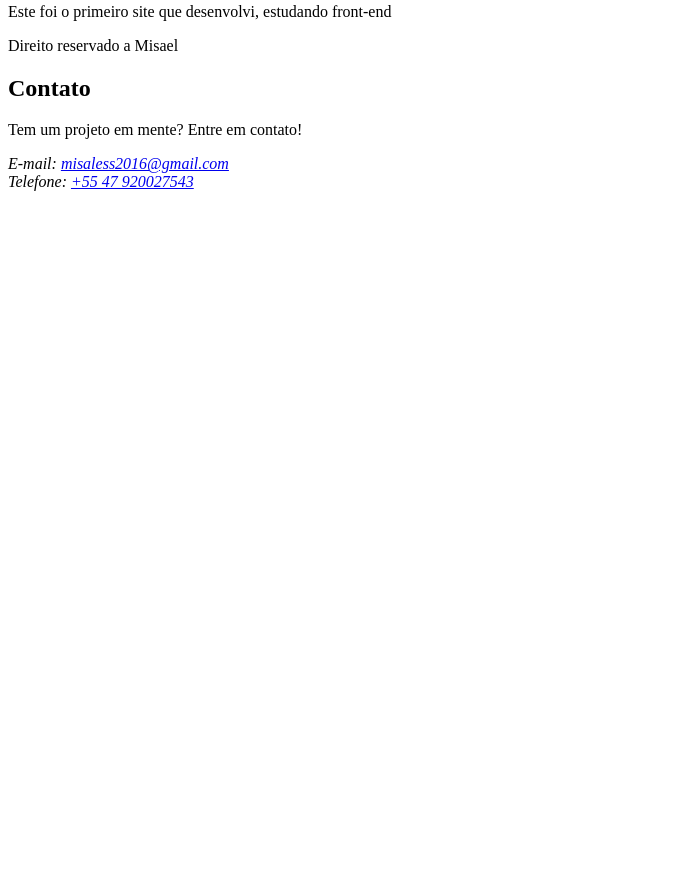
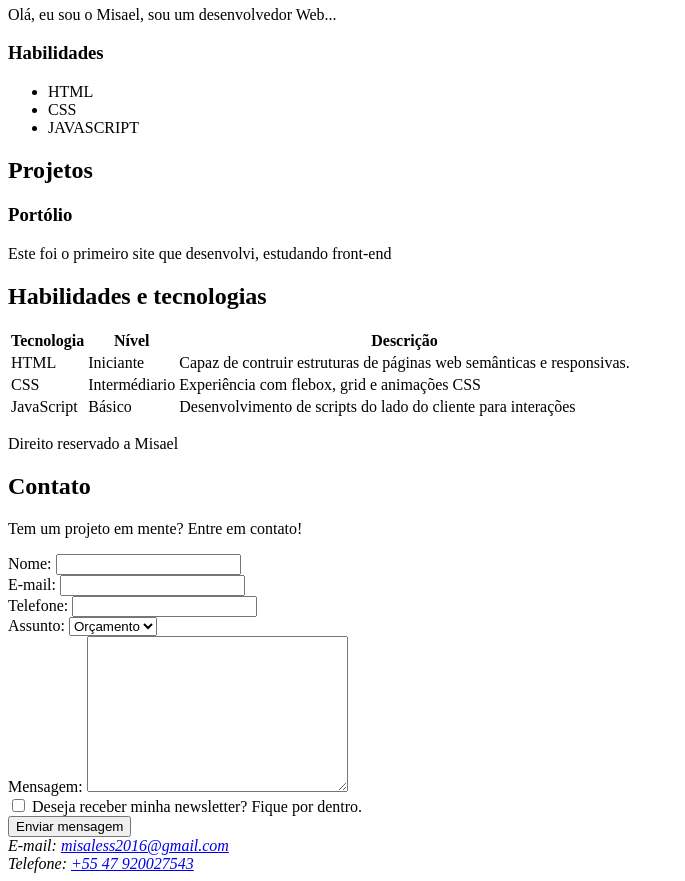
Before and after one commit to Misael027/Site, a plain HTML site: page index.html in a window 1280 px wide. Shown: the part 489-1370 px from the top of the page, without its empty margins (0-685 px from the left). Before the commit the page ends 800 px from the top, so only its background shows below. Drawn offline with Linux system fonts and the light colour scheme.

Commit message:
Adição de formulário e tabela no site.

```diff
--- a/index.html
+++ b/index.html
@@ -18,11 +18,11 @@
                 <li><a href="https://google.com.br/" target="_blank">Google</a></li>
             </ul>
         </nav>
+
     </header>
     <section id="Sobre">
         <h2>Sobre mim</h2>
-        <img src="IMG_0421.JPG" title="Imagem de perfil"
-            alt="Imagem de Perfil">
+        <img src="batman.png" title="Imagem de perfil do Batman" alt="Imagem de Perfil Batman">
 
         <article>
 
@@ -42,24 +42,90 @@
             </ul>
         </aside>
     </section>
+
     <section id="Projetos">
+
         <h2>Projetos</h2>
+
         <article>
+
             <h3>Portólio</h3>
+
             <p>Este foi o primeiro site que desenvolvi, estudando front-end</p>
         </article>
+
     </section>
+    <section id="Habilidades">
+
+        <h2>Habilidades e tecnologias</h2>
+        <table>
+            <thead>
+                <tr>
+                    <th>Tecnologia</th>
+                    <th>Nível</th>
+                    <th>Descrição</th>
+                </tr>
+                <tbody>
+                    <tr>
+                        <td>HTML</td>
+                        <td>Iniciante</td>
+                        <td>Capaz de contruir estruturas de páginas web semânticas e responsivas.</td>
+                    </tr>
+                    <tr>
+                        <td>CSS</td>
+                        <td>Intermédiario</td>
+                        <td>Experiência com flebox, grid e animações CSS</td>
+                    </tr>
+                    <tr>
+                        <td>JavaScript</td>
+                        <td>Básico</td>
+                        <td>Desenvolvimento de scripts do lado do cliente para interações</td>
+                    </tr>
+                </tbody>
+            </thead>
+        </table>
+
+    </section>
+
     <footer>
+
         <p>Direito reservado a Misael</p>
 
         <section id="Contato">
 
             <h2>Contato</h2>
             <p>Tem um projeto em mente? Entre em contato!</p>
+            <form action="">
+
+                <label for="nome">Nome: </label>
+                <input type="text" id="nome" name="nome" required><br>
+
+                <label for="email">E-mail: </label>
+                <input type="email" id="email" name="email" required><br>
+
+                <label for="telefone">Telefone: </label>
+                <input type="tel" id="telefone" name="telefone"><br>
+
+                <label for="assunto" >Assunto: </label>
+                <select name="assunto" id="assunto">
+                    <option value="orçamento">Orçamento</option>
+                    <option value="duvida">Dúvida</option>
+                    <option value="outro">Outro</option>
+                </select>
+<br>
+                <label for="mensagem">Mensagem: </label>
+                <textarea name="mensagem" id="mensagem" cols="30" rows="10" required></textarea> <br>
+                <input type="checkbox" id="inscricao" name="inscricao" >
+                <label for="inscricao">Deseja receber minha newsletter? Fique por dentro.</label>
+                <br>
+                <input type="submit" value="Enviar mensagem">
+            </form>
 
             <address>
+
                 E-mail: <a href="mailto:misaless2016@gmail.com">misaless2016@gmail.com</a> <br>
                 Telefone: <a href="tel:+5547920027543">+55 47 920027543</a>
+
             </address>
         </section>
     </footer>
```
Also changed, not shown: batman.png (added).
